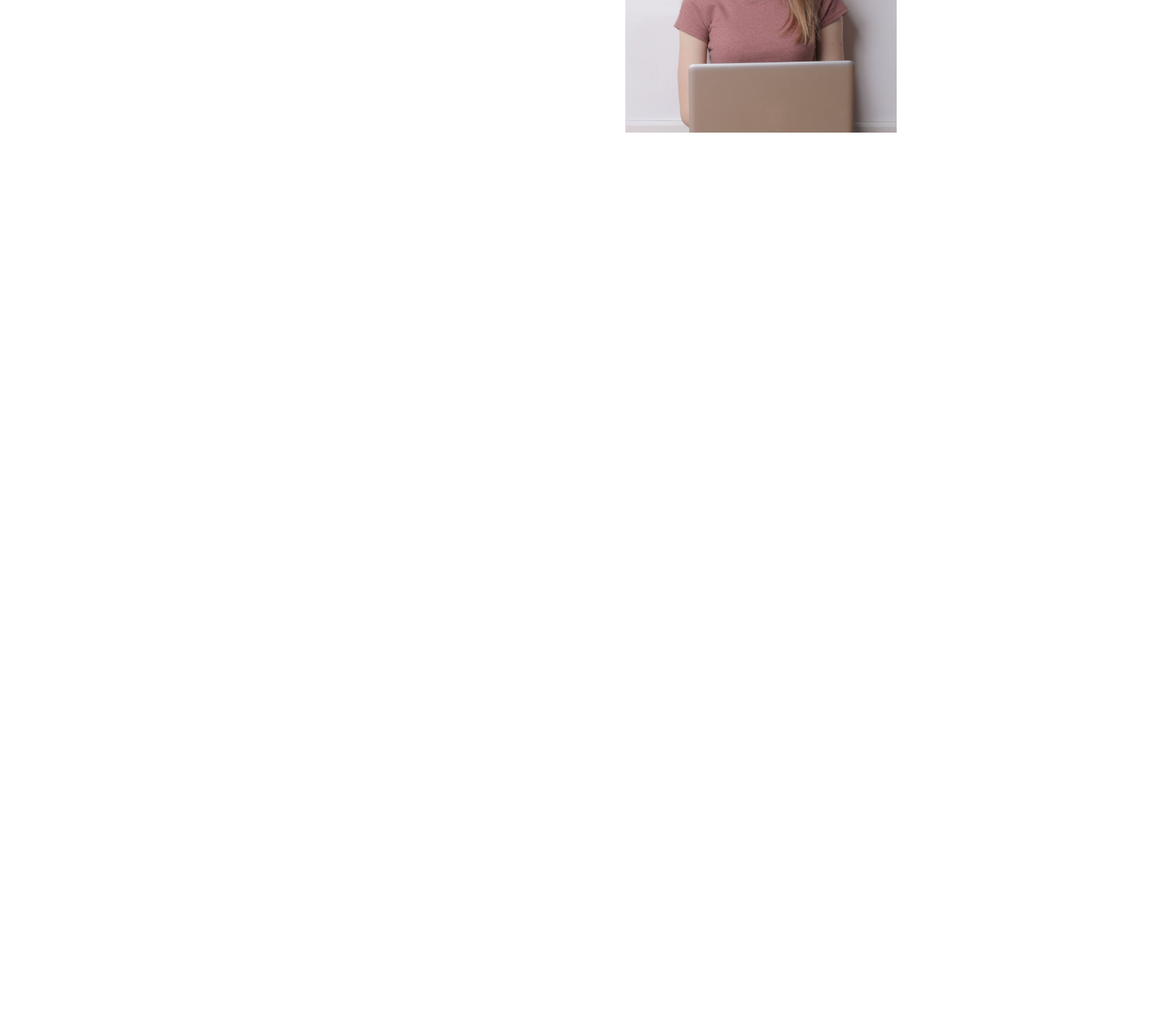
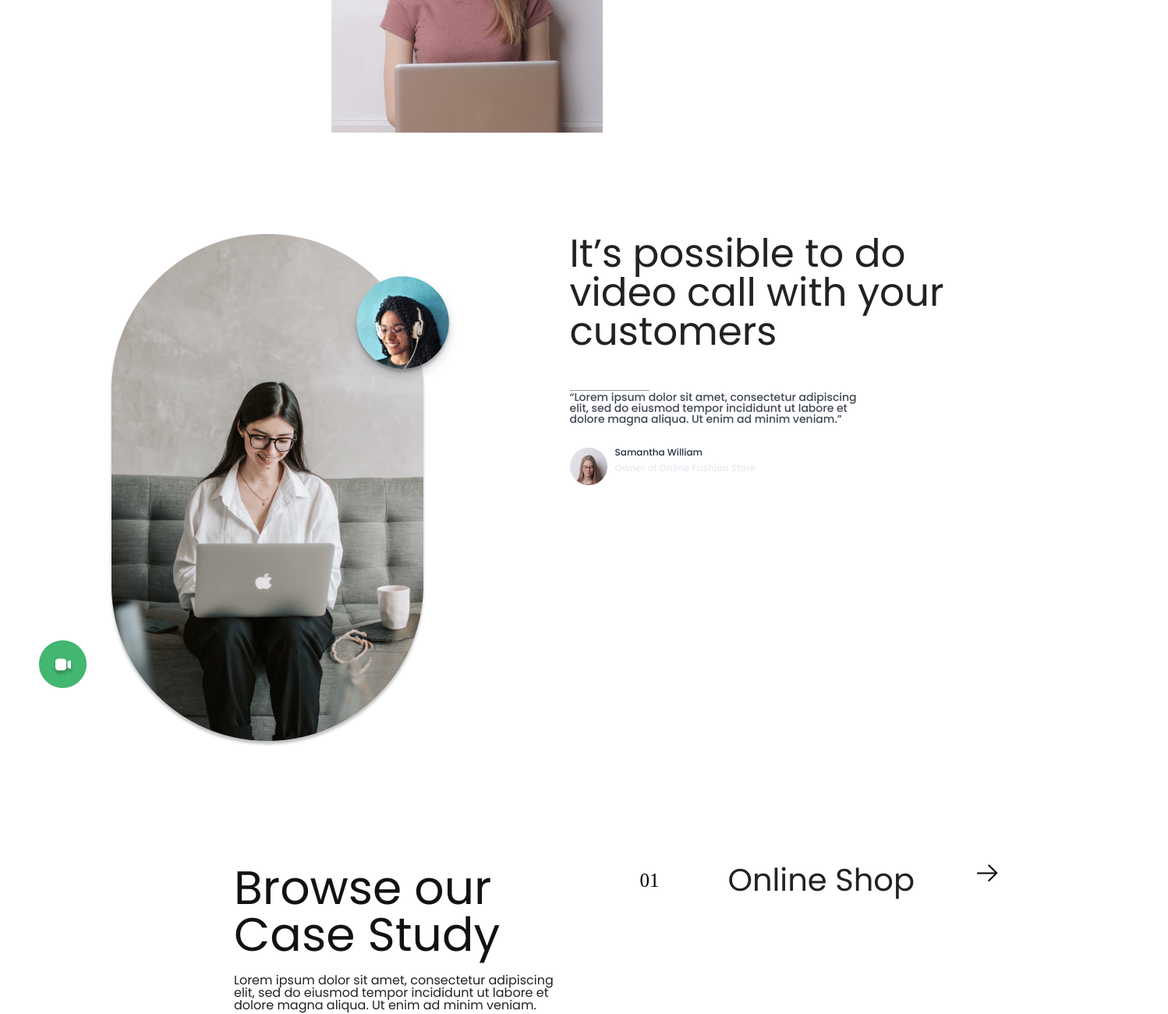
Before and after one commit to AliQarayev/Test, a plain HTML site: page index.html in a window 1280 px wide. Shown: the part 1840-3140 px from the top of the page at 78% size, 1498 px wide, since content can reach past the window. Before the commit the page ends 2140 px from the top, so only its background shows below. Drawn offline with Linux system fonts and the light colour scheme.

```diff
--- a/index.html
+++ b/index.html
@@ -68,5 +68,55 @@
         </div>
     </div>
  </section>
+
+ <section class="service-wrapper">
+    <div>
+        <img src="./assets/img/service.png"/>
+
+    </div>
+    <div >
+        <h3>It’s possible to do
+            video call with
+            your customers
+        </h3>
+        <hr>
+        <div class="text-lorem">
+            <p>
+                “Lorem ipsum dolor sit amet, consectetur adipiscing elit, sed do eiusmod tempor incididunt ut labore et dolore magna aliqua. Ut enim ad minim veniam.”
+            </p>
+            <div class="icon-wrapper">
+                <img src="./assets/img/icon.png"/>
+                <div class="sp">
+                    <span style="color: #273240 !important;">Samantha William</span>
+                    <span>Owner of Online Fashion Store</span>
+                </div>
+            </div>
+
+        </div>
+    </div>
+
+ </section>
+
+ <section class="footer-wrapper">
+    <div class="tematic">
+        <p class="size">
+            Browse our  Case Study
+        </p>
+        <p>
+            Lorem ipsum dolor sit amet, consectetur adipiscing elit, sed do eiusmod tempor incididunt ut labore et dolore magna aliqua. Ut enim ad minim veniam.
+        </p>
+    </div>
+    <div class="right">
+        <span>01</span>
+        <p>Online Shop</p>
+        <img src="./assets/img/row.svg"/>
+    </div>
+    <!-- <div class="left">
+        <span>01</span>
+        <p>Online Shop</p>
+        <img src="./assets/img/row.svg"/>
+    </div> -->
+
+ </section>
 </body>
 </html>
--- a/style.css
+++ b/style.css
@@ -135,7 +135,7 @@
 .about-wrapper {
     display: flex;
     align-self: center;
-    justify-content: space-between;
+    /* justify-content: space-between; */
     padding: 130px;
 }
 
@@ -207,3 +207,107 @@
 
 
 }
+
+/* Service wrapper start  */
+
+.service-wrapper {
+    display: flex;
+    justify-content: center;
+    gap: 140px;
+
+}
+
+.service-wrapper h3 {
+    font-family: var(--font-family);
+    font-size: 50px;
+    width: 500px;
+}
+
+.service-wrapper hr {
+    display: flex;
+    margin: 50px 0 0 0;
+    width: 100px;
+    color: #DEDEDE;
+}
+
+.text-lorem {
+    width: 380px;
+    font-family: var(--font-family);
+    font-weight: 500;
+    font-size: 14px;
+    color: #404852;
+}
+
+.icon-wrapper {
+    display: flex;
+    margin-top: 30px;
+    gap: 10px;
+}
+
+ .sp{
+    font-family: var(--font-family);
+    font-size: 12px;
+    display: flex;
+    flex-direction: column;
+    color: #E6EBF0;
+    gap: 8px;
+    /* justify-content: flex-end; */
+
+}
+
+/* Service wrapper end  */
+
+
+/* Footer wrapper start  */
+
+.footer-wrapper {
+    display: flex;
+    justify-content: space-between;
+    margin: 150px 0 0 300px;
+    max-width: 1000px;
+
+
+}
+
+.tematic{
+    display: flex;
+    flex-direction: column;
+    gap: 21px;
+}
+
+.tematic  p{
+
+    font-family: var(--font-family);
+    width: 420px;
+}
+
+.size {
+    /* font-family: var(--font-family); */
+    font-size: 60px;
+    color: #121212;
+    width: 400px !important;
+}
+
+.right {
+    display: flex;
+    align-items: flex-start;
+    gap: 80px;
+
+}
+
+.right span {
+    padding: 8px;
+    font-size: 25px;
+    color: #000000;
+}
+
+.right p {
+    display: flex;
+    align-items: flex-start;
+    font-family: var(--font-family) !important;
+    font-size: 40px;
+}
+
+.right img{
+display: flex;
+}
```
Also changed, not shown: assets/img/icon.png (added), assets/img/row.svg (added), assets/img/service.png (added).
